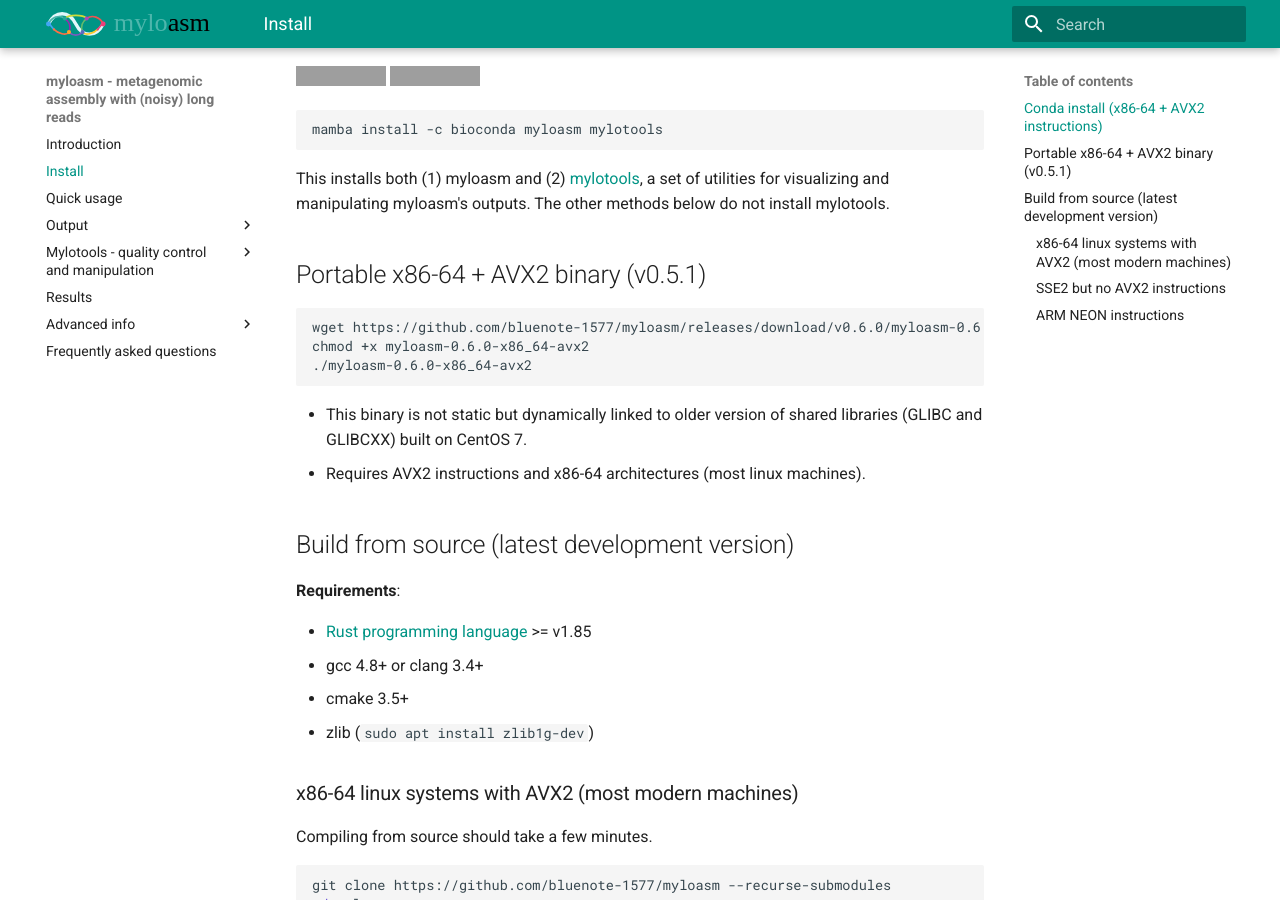
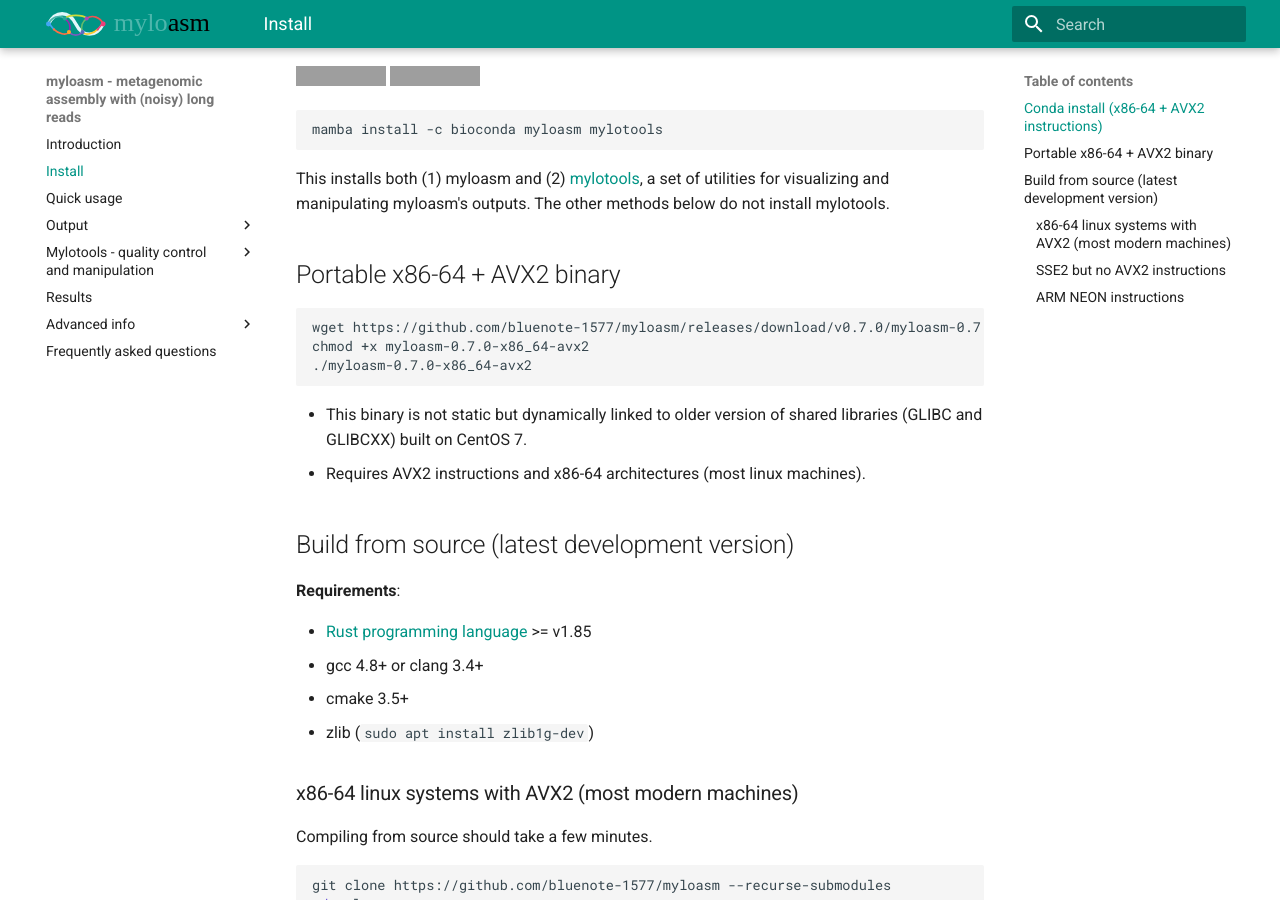
Before and after one commit to myloasm-docs/myloasm-docs.github.io, an MkDocs documentation site: the page built from docs/install.md, in a window 1280 px wide and 900 px high, scrolled down 339 px. Built offline with MkDocs 1.6.1 and Material for MkDocs 9.7.7, drawn with Linux system fonts in a browser that asks for light colours; grey boxes are pictures that could not be loaded.

Commit message:
Clean up binary versioning

````diff
--- a/docs/install.md
+++ b/docs/install.md
@@ -14,12 +14,12 @@
 
 This installs both (1) myloasm and (2) [mylotools](mylotools.md), a set of utilities for visualizing and manipulating myloasm's outputs. The other methods below do not install mylotools.
 
-## Portable x86-64 + AVX2 binary (v0.5.1)
+## Portable x86-64 + AVX2 binary
 
 ```sh
-wget https://github.com/bluenote-1577/myloasm/releases/download/v0.6.0/myloasm-0.6.0-x86_64-avx2
-chmod +x myloasm-0.6.0-x86_64-avx2
-./myloasm-0.6.0-x86_64-avx2
+wget https://github.com/bluenote-1577/myloasm/releases/download/v0.7.0/myloasm-0.7.0-x86_64-avx2
+chmod +x myloasm-0.7.0-x86_64-avx2
+./myloasm-0.7.0-x86_64-avx2
 ```
 
 - This binary is not static but dynamically linked to older version of shared libraries (GLIBC and GLIBCXX) built on CentOS 7.
````
Also changed, not shown: docs/usage.md (+7 -4 lines).
